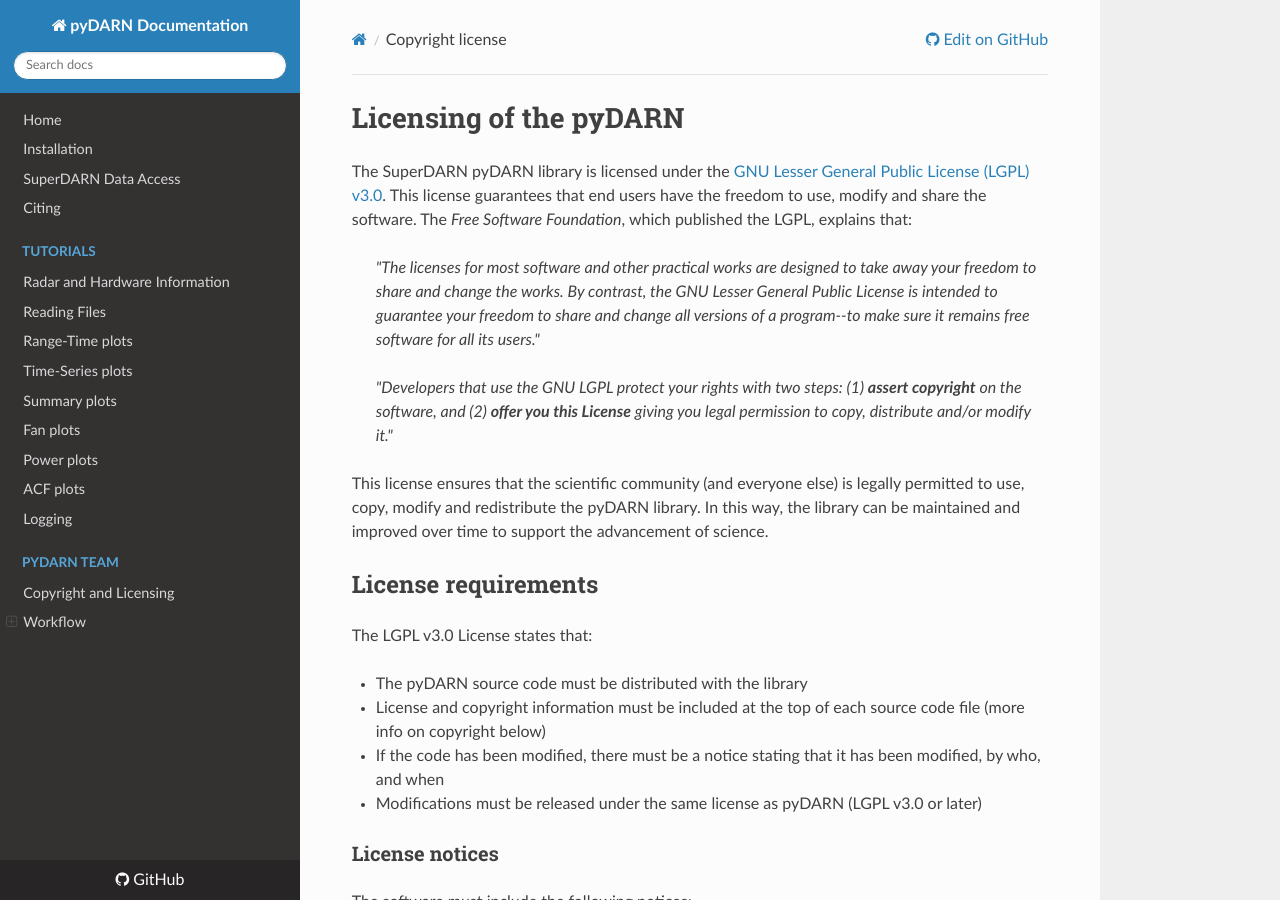
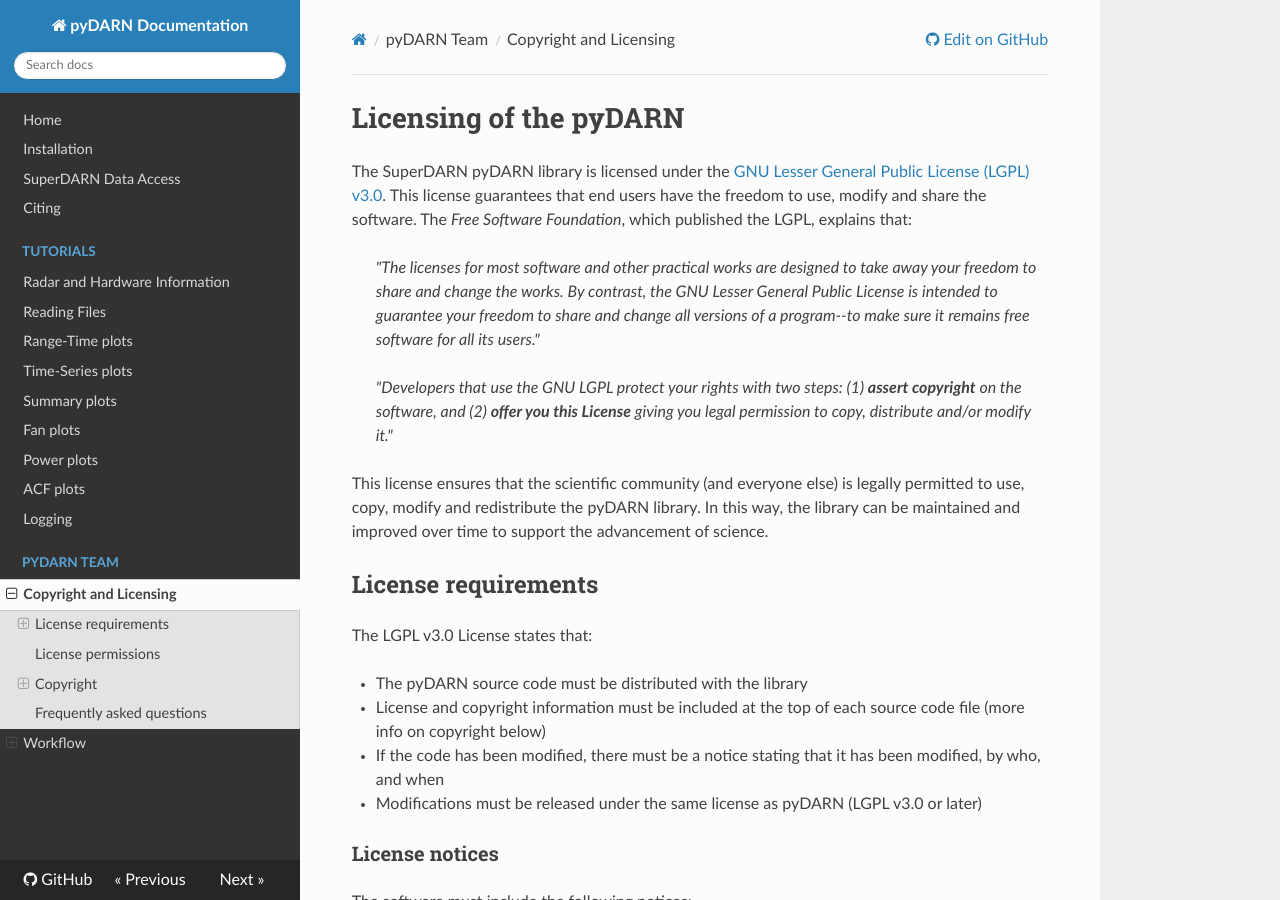
Before and after one commit to SuperDARN/pydarn, an MkDocs documentation site: the page built from docs/dev/copyright_license.md, in a window 1280 px wide and 900 px high. Built offline with MkDocs 1.6.1, drawn with Linux system fonts in a browser that asks for light colours; nearby versions of some CDN libraries.

Commit message:
fix link typo

```diff
--- a/mkdocs.yml
+++ b/mkdocs.yml
@@ -22,7 +22,7 @@
             - ACF plots: user/acf.md
             - Logging: user/logging.md
     - pyDARN Team:
-        - Copyright and Licensing: dev/copright_licensing.md
+        - Copyright and Licensing: dev/copyright_license.md
         - Workflow:
                 - Projectts: dev/projects.md
                 - Issues: dev/issues.md
```
